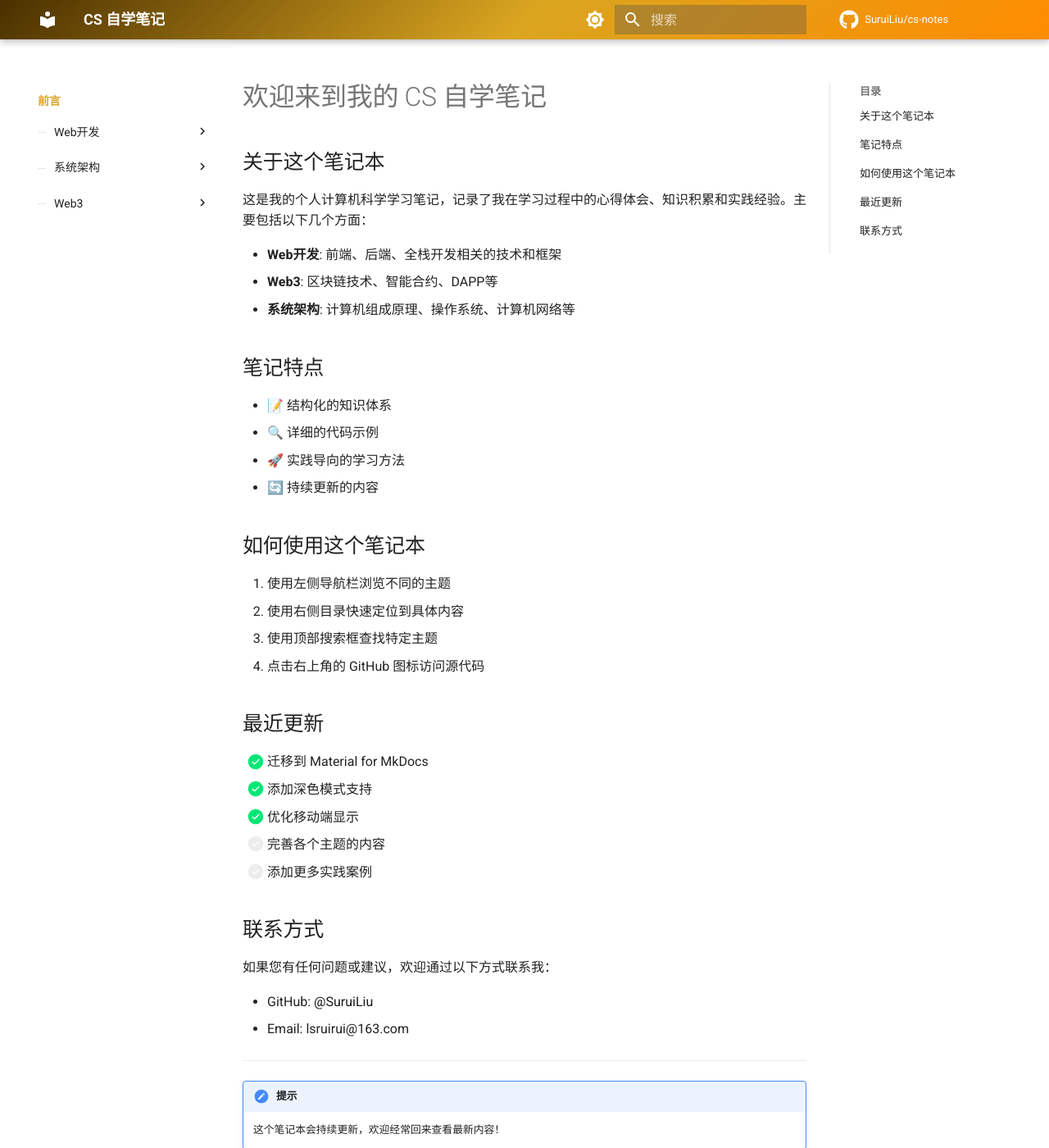
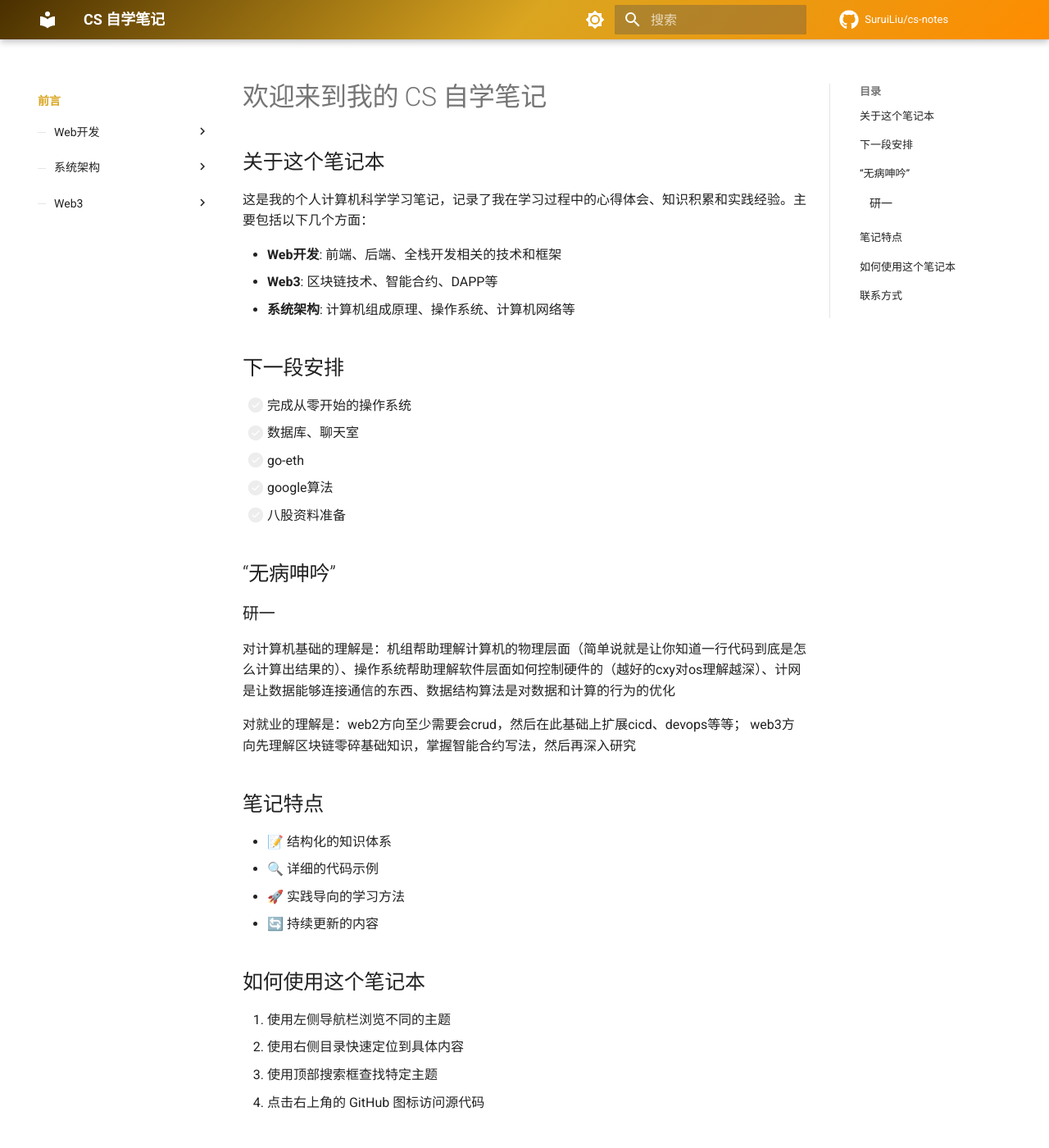
Before and after one commit to SuruiLiu/cs-notes, an MkDocs documentation site: the page built from docs/index.md, in a window 1280 px wide and 1400 px high. Shown: the whole window at 82% size. Built offline with MkDocs 1.6.1 and Material for MkDocs 9.7.7, drawn with Linux system fonts in a browser that asks for light colours; comment, search, counter and statistics services are not loaded.

Commit message:
feat: update index

```diff
--- a/docs/index.md
+++ b/docs/index.md
@@ -7,6 +7,24 @@
 - **Web开发**: 前端、后端、全栈开发相关的技术和框架
 - **Web3**: 区块链技术、智能合约、DAPP等
 - **系统架构**: 计算机组成原理、操作系统、计算机网络等
+
+
+## 下一段安排
+
+- [ ] 完成从零开始的操作系统
+- [ ] 数据库、聊天室
+- [ ] go-eth
+- [ ] google算法
+- [ ] 八股资料准备
+
+## “无病呻吟”
+
+### 研一
+
+对计算机基础的理解是：机组帮助理解计算机的物理层面（简单说就是让你知道一行代码到底是怎么计算出结果的）、操作系统帮助理解软件层面如何控制硬件的（越好的cxy对os理解越深）、计网是让数据能够连接通信的东西、数据结构算法是对数据和计算的行为的优化
+
+对就业的理解是：web2方向至少需要会crud，然后在此基础上扩展cicd、devops等等；
+web3方向先理解区块链零碎基础知识，掌握智能合约写法，然后再深入研究
 
 ## 笔记特点
 
@@ -22,13 +40,6 @@
 3. 使用顶部搜索框查找特定主题
 4. 点击右上角的 GitHub 图标访问源代码
 
-## 最近更新
-
-- [x] 迁移到 Material for MkDocs
-- [x] 添加深色模式支持
-- [x] 优化移动端显示
-- [ ] 完善各个主题的内容
-- [ ] 添加更多实践案例
 
 ## 联系方式
 
```
Also changed, not shown: docs/infra/network/howNetwork.md (added, +153 -0 lines), docs/web3/blockchain/index.md (deleted, +0 -17 lines), docs/asset/images/howNetwork/roadmap.png (added), docs/web3/blockchain/go-ethereum.md (added).
